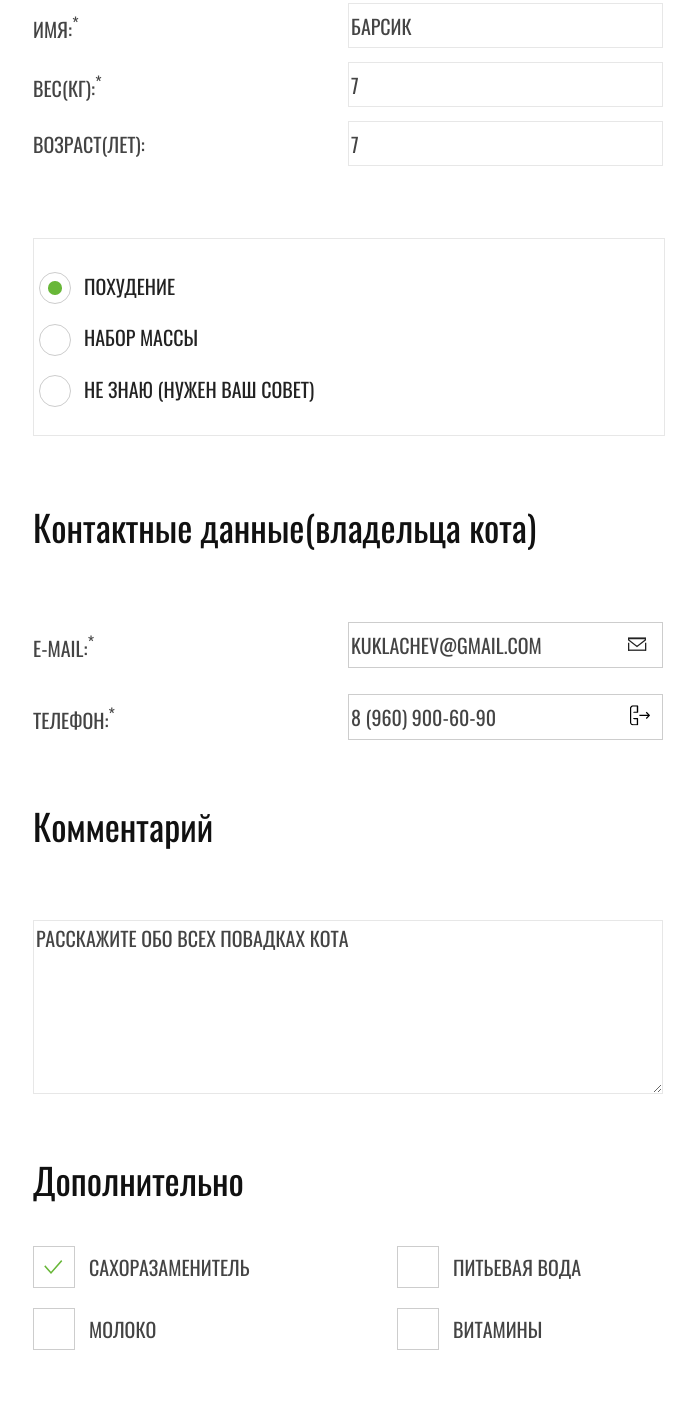
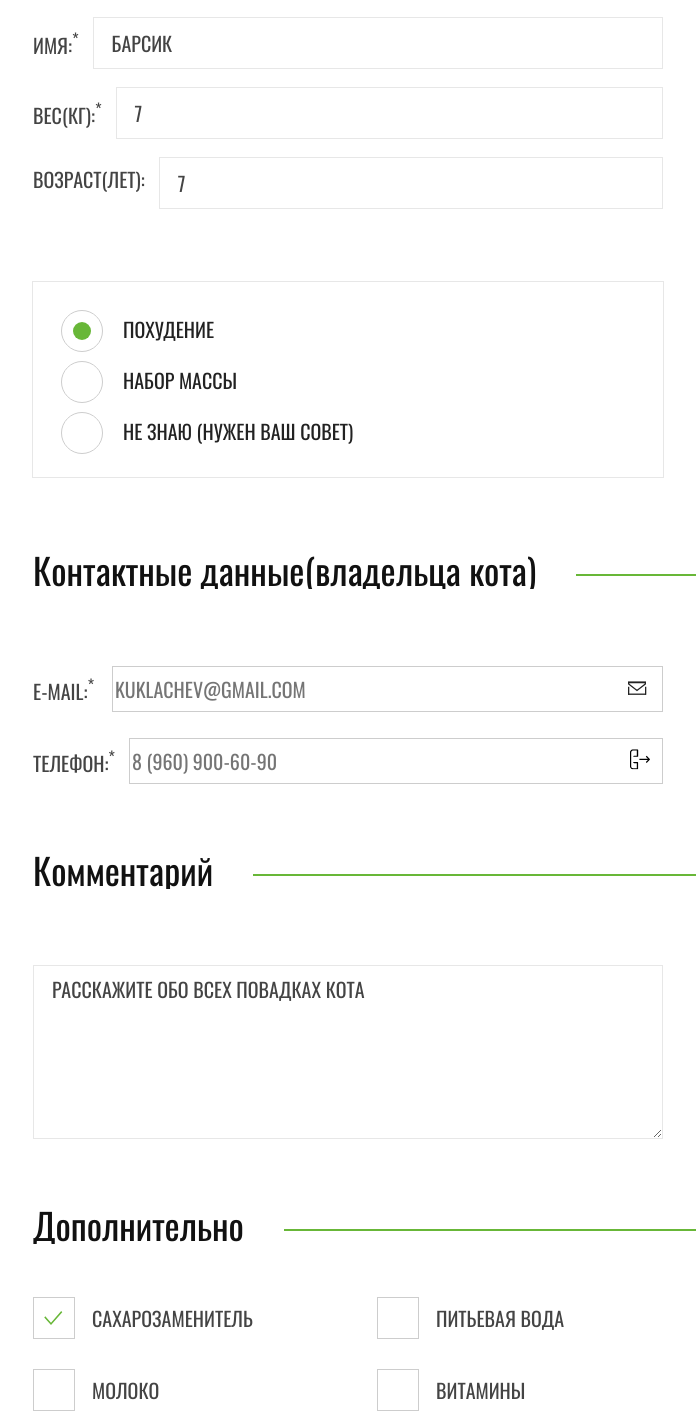
Before and after one commit to fill-tarkovich/1524469-cat-energy-21, a website: page source/form.html in a window 1280 px wide. Shown: the part 367-1785 px from the top of the page, without its empty margins (292-988 px from the left). Drawn offline with nearby package versions, Linux system fonts and the light colour scheme; files that its build step writes are made by us from their sources.

Commit message:
Страница формы

```diff
--- a/source/form.html
+++ b/source/form.html
@@ -27,7 +27,7 @@
           <a href="catalog.html">Каталог продукции</a>
         </li>
         <li class="main-nav__list-item">
-          <a href="#">Подбор программы</a>
+          <a class="active" href="#">Подбор программы</a>
         </li>
       </ul>
     </nav>
@@ -36,8 +36,10 @@
     <div class="container--form">
       <h1 class="form-page__main-heading">Подбор программы</h1>
       <p class="form-page__top-text">Заполните анкету, и мы подберем программу питания для вашего кота</p>
+    </div>
       <form action="https://echo.htmlacademy.ru" class="form">
         <div class="form__basic">
+          <div class="container--form">
           <div class="form__top">
             <div class="form__item"><label class="form__text-label" for="name">Имя:<sup>*</sup></label><input
                 type="text" class="form__text-input" name="name" id="name" placeholder="барсик"></div>
@@ -46,6 +48,7 @@
             <div class="form__item"><label class="form__text-label" for="age">Возраст(лет):</label><input
                 class="form__text-input" type="text" name="age" id="age" placeholder="7"></div>
           </div>
+        </div>
           <div class="form__radio">
             <div class="container--form">
               <div class="form__radio-item"><input class="form__radio-button" type="radio" name="loose-weight" id="loose-weight" checked><label
@@ -58,24 +61,29 @@
             </div>
           </div>
         </div>
-    </div>
-    <h2 class="form__heading container--form">Контактные данные<br class="form__heading-break">(владельца кота)</h2>
+    <div class="container__overflow">
+    <div class="container--form">
+    <h2 class="form__heading">Контактные данные<br class="form__heading-break">(владельца кота)</h2></div></div>
     <div class="form__contacts container--form">
       <div class="form__contacts-item"><label class="form__text-label" for="e-mail">e-mail:<sup>*</sup></label><input
-          class="form__contacts-input" type="text" name="e-mail" id="e-mail" placeholder="kuklachev@gmail.com"><img class="form__email-icon" src="img/icon_email.svg" alt="Иконка с письмом"></div>
+          class="form__contacts-input-left" type="text" name="e-mail" id="e-mail" placeholder="kuklachev@gmail.com"><img class="form__email-icon" src="img/icon_email.svg" alt="Иконка с письмом"></div>
       <div class="form__contacts-item"><label class="form__text-label" for="phone">телефон:<sup>*</sup></label><input
-          class="form__contacts-input" type="text" name="phone" id="phone" placeholder="8 (960) 900-60-90"><img class="form__phone-icon" src="img/icon_phone.svg" alt="Иконка с телефоном"></div>
+          class="form__contacts-input-right" type="text" name="phone" id="phone" placeholder="8 (960) 900-60-90"><img class="form__phone-icon" src="img/icon_phone.svg" alt="Иконка с телефоном"></div>
     </div>
-    <h2 class="form__heading container--form">Комментарий</h2>
+    <div class="container__overflow">
+    <div class="container--form">
+    <h2 class="form__heading">Комментарий</h2></div></div>
     <div class="container--form">
       <textarea class="form__comment" name="comment" id="comment"
         placeholder="расскажите обо всех повадках кота"></textarea>
     </div>
-    <h2 class="form__heading container--form">Дополнительно</h2>
+    <div class="container__overflow">
+      <div class="container--form">
+    <h2 class="form__heading">Дополнительно</h2></div></div>
     <div class="container--form">
       <ul class="form__checklist">
         <li class="form__checklist-item"><input type="checkbox" class="form__checkbox" name="no-sugar" id="no-sugar"
-            checked><label for="no-sugar">сахоразаменитель</label></li>
+            checked><label for="no-sugar">сахарозаменитель</label></li>
         <li class="form__checklist-item"><input type="checkbox" class="form__checkbox" name="water" id="water"><label
             for="water">питьевая
             вода</label></li>
@@ -96,15 +104,13 @@
   <footer class="page-footer">
     <div class="page-footer__info-container">
       <div class="page-footer__info page-footer__info-form">
-        <p class="page-footer__info-left">приглашаем к сотрудничеству дилеров!</p>
-        <p class="page-footer__info-right">ул. Большая Конюшенная, д. 19/8 Санкт-Петербург</p>
+        <p class="page-footer__info-left">приглашаем <br>к сотрудничеству дилеров!</p>
+        <p class="page-footer__info-right">ул. Большая Конюшенная, д. 19/8 <br class="page-footer__break"><br class="page-footer__break">Санкт-Петербург</p>
       </div>
     </div>
-    <div class="page-footer__container">
       <iframe class="page-footer__map"
         src="https://www.google.com/maps/embed?pb=!1m18!1m12!1m3!1d1998.6037872533238!2d30.32085871595817!3d59.938716481876206!2m3!1f0!2f0!3f0!3m2!1i1024!2i768!4f13.1!3m3!1m2!1s0x4696310fca145cc1%3A0x42b32648d8238007!2z0JHQvtC70YzRiNCw0Y8g0JrQvtC90Y7RiNC10L3QvdCw0Y8g0YPQuy4sIDE5LzgsINCh0LDQvdC60YIt0J_QtdGC0LXRgNCx0YPRgNCzLCDQoNC-0YHRgdC40Y8sIDE5MTE4Ng!5e0!3m2!1sru!2sfi!4v1606254189367!5m2!1sru!2sfi"
         aria-hidden="false" tabindex="0"></iframe>
-    </div>
     <div class="page-footer__background">
       <div class="page-footer__contacts container">
         <svg class="page-footer__contacts-logo" width="128" height="24" viewBox="0 0 128 24" fill="none" xmlns="http://www.w3.org/2000/svg">
--- a/source/less/blocks/additional-items.less
+++ b/source/less/blocks/additional-items.less
@@ -33,7 +33,7 @@
     content: "";
     position: absolute;
     top: 50%;
-    width: 100vw; // чтоб тянулось на всю ширину экрана
+    width: 100vw;
     height: 2px;
     background: #68b738;
     z-index: -1;
--- a/source/less/blocks/form-page.less
+++ b/source/less/blocks/form-page.less
@@ -28,13 +28,14 @@
   text-transform: uppercase;
   margin-top: 0;
   margin-bottom: 39px;
+  width: 226px;
 
   @media (min-width: @tablet-width) {
     font-size: 20px;
     line-height: 30px;
     width: 323px;
     margin-top: 0;
-    margin-bottom: 54px;
+    margin-bottom: 68px;
 
     @media (min-width: @desktop-width) {
       margin-bottom: 66px;
--- a/source/less/blocks/form.less
+++ b/source/less/blocks/form.less
@@ -4,6 +4,7 @@
     justify-content: space-between;
     width: 1220px;
     height: 198px;
+    margin: auto;
     margin-bottom: 69px;
   }
 }
@@ -24,14 +25,15 @@
   line-height: 18px;
   color: @special_dark-grey;
   text-transform: uppercase;
-  display: grid;
-  grid-template-columns: 1fr 1fr;
+  display: flex;
+  justify-content: space-between;
   align-items: center;
   margin-top: 14px;
 
   @media (min-width: @tablet-width) {
     font-size: 20px;
     line-height: 30px;
+    margin-top: 18px;
   }
 
   @media (min-width: @desktop-width) {
@@ -46,7 +48,7 @@
 }
 
 .form__text-input {
-  width: 1fr;
+  width: 100%;
   height: 45px;
   border: 1px solid #E7E7E7;
   box-sizing: border-box;
@@ -61,14 +63,23 @@
   @media (min-width: @tablet-width) {
     font-size: 20px;
     line-height: 30px;
+    height: 52px
   }
 }
 
 .form__text-label {
-  width: 1fr;
+  height: 30px;
+  padding-right: 14px;
+  word-wrap: none;
+
+  @media (min-width: @tablet-width) {
+    padding-right: 14px;
+    height: 40px;
+    padding-top: 2px;
+  }
 }
 
-.form__contacts-input {
+.form__contacts-input-left {
   height: 45.15px;
   border: 1px solid @special_grey;
   box-sizing: border-box;
@@ -79,10 +90,42 @@
   line-height: 18px;
   color: @special_dark-grey;
   text-transform: uppercase;
+  width: 217px;
 
   @media (min-width: @tablet-width) {
     font-size: 20px;
     line-height: 30px;
+    width: 551px;
+  }
+
+  @media (min-width: @desktop-width) {
+    width: 486px;
+    height: 52px;
+  }
+}
+
+.form__contacts-input-right {
+  height: 45.15px;
+  border: 1px solid @special_grey;
+  box-sizing: border-box;
+  outline: none;
+  font-family: @oswald;
+  font-weight: normal;
+  font-size: 16px;
+  line-height: 18px;
+  color: @special_dark-grey;
+  text-transform: uppercase;
+  width: 100%;
+
+  @media (min-width: @tablet-width) {
+    font-size: 20px;
+    line-height: 30px;
+    width: 535px;
+  }
+
+  @media (min-width: @desktop-width) {
+    width: 472px;
+    height: 52px;
   }
 }
 
@@ -109,6 +152,7 @@
   line-height: 18px;
   color: @special_dark-grey;
   text-transform: uppercase;
+  padding-left: 16px;
 
   @media (min-width: @tablet-width) {
     font-size: 20px;
@@ -128,6 +172,7 @@
   line-height: 18px;
   color: @special_dark-grey;
   text-transform: uppercase;
+  padding-top: 8px;
 
   @media (min-width: @tablet-width) {
     font-size: 20px;
@@ -136,9 +181,9 @@
 }
 
 .form__radio {
-  margin-top: 24px;
+  margin-top: 22px;
   margin-bottom: 26px;
-  height: 157px;
+  height: 156px;
   border-top: 1px solid @border-grey;
   border-bottom: 1px solid @border-grey;
 
@@ -163,15 +208,15 @@
 
   @media (min-width: @tablet-width) {
     width: 630px;
-    height: 136px;
+    height: 139px;
     margin: auto;
     border: 1px solid #E7E7E7;
-    padding-top: 30px;
-    padding-bottom: 30px;
+    padding-top: 28px;
+    padding-bottom: 28px;
   }
 
   @media (min-width: @desktop-width) {
-    height: 146px;
+    height: 143px;
     width: 570px;
     margin: 0;
     padding-top: 24px;
@@ -192,6 +237,7 @@
   @media (min-width: @tablet-width) {
     font-size: 20px;
     line-height: 30px;
+    height: 37px;
   }
 }
 
@@ -200,7 +246,15 @@
   appearance: none;
   width: 30px;
   height: 30px;
-  margin-right: 15px;
+  margin-right: 11px;
+  left: -6px;
+
+  @media (min-width: @tablet-width) {
+    margin-left: 34px;
+    margin-right: 16px;
+    width: 40px;
+    height: 40px;
+  }
 }
 
 .form__radio-button::before {
@@ -210,6 +264,11 @@
   border: 1px solid @special_grey;
   position: absolute;
   border-radius: 50%;
+
+  @media (min-width: @tablet-width) {
+    width: 40px;
+    height: 40px
+  }
 }
 
 .form__radio-button:checked::after {
@@ -221,6 +280,13 @@
   position: absolute;
   top: 9px;
   left: 9px;
+
+  @media (min-width: @tablet-width) {
+    width: 18px;
+    height: 18px;
+    top: 12px;
+    left: 12px;
+  }
 }
 
 .form__contacts {
@@ -238,11 +304,11 @@
  }
 
  @media (min-width: @desktop-width) {
-   display: grid;
-   grid-template-columns: 569px 582px;
+   display: flex;
+   flex-direction: row;
    justify-content: space-between;
    height: 52px;
-   padding-top: 76px;
+   padding-top: 73px;
    padding-bottom: 67px;
  }
 }
@@ -255,8 +321,8 @@
   line-height: 18px;
   color: @special_dark-grey;
   text-transform: uppercase;
-  display: grid;
-  grid-template-columns: 1fr 1fr;
+  display: flex;
+  justify-content: space-between;
   align-items: center;
 
   @media (min-width: @tablet-width) {
@@ -266,7 +332,6 @@
   }
 
   @media (min-width: @desktop-width) {
-    max-width: 569px;
     height: 52px;
   }
 }
@@ -276,14 +341,55 @@
   font-weight: normal;
   font-size: 24px;
   line-height: 26px;
-  width: 300px;
+  height: 26px;
+  position: relative;
+  display: inline-block;
+  background: #ffffff;
+  margin: 0;
+  padding-right: 18px;
+  align-items: center;
 
   @media (min-width: @tablet-width) {
-    width: 768px;
     font-size: 36px;
     line-height: 36px;
+    padding-left: 40px;
+    padding-right: 40px;
+    left: -40px;
     margin: 0;
   }
+}
+
+.form__heading::before,
+.form__heading::after {
+  content: "";
+    position: absolute;
+    top: 50%;
+    width: 100vw;
+    height: 2px;
+    background: #68b738;
+    z-index: -1;
+    transform: translateY(2px);
+
+    @media (min-width: @tablet-width) {
+      transform: translateY(9px);
+    }
+
+    @media (min-width: @desktop-width) {
+
+    }
+}
+
+.form__heading::before {
+  right: 0;
+  display: none;
+
+  @media (min-width: @tablet-width) {
+    display: inline-block;
+  }
+}
+
+.form__heading::after {
+  left: 20px;
 }
 
 .form__heading-break {
@@ -293,8 +399,8 @@
 }
 
 .form__comment {
-  margin-top: 38px;
-  margin-bottom: 23px;
+  margin-top: 36px;
+  margin-bottom: 19px;
 
   @media (min-width: @tablet-width) {
     margin: 76px auto 65px auto;
@@ -304,29 +410,31 @@
 
   @media (min-width: @desktop-width) {
     width: 1220px;
-    margin-bottom: 67px;
+    margin-bottom: 64px;
   }
 }
 
 .form__checklist {
   list-style: none;
   padding: 0;
-  margin-top: 34px;
+  margin-top: 32px;
   margin-bottom: 34px;
 
   @media (min-width: @tablet-width) {
+    width: 610px;
     height: 112px;
-    margin-top: 54px;
-    margin-bottom: 54px;
+    margin-top: 59px;
+    margin-bottom: 47px;
     display: flex;
     flex-wrap: wrap;
     justify-content: space-between;
   }
 
   @media (min-width: @desktop-width) {
+    width: 1240px;
     height: 40px;
     margin-top: 62px;
-    margin-bottom: 61px;
+    margin-bottom: 54px;
   }
 }
 
@@ -347,7 +455,7 @@
     line-height: 30px;
     height: 30px;
     width: 266px;
-    margin-bottom: 32px;
+    margin-bottom: 42px;
   }
 }
 
@@ -364,6 +472,7 @@
   @media (min-width: @tablet-width) {
     width: 40px;
     height: 40px;
+    margin-right: 19px;
   }
 }
 
@@ -387,6 +496,7 @@
 }
 
 .form__bottom {
+  padding-bottom: 19px;
   @media (min-width: @tablet-width) {
     display: flex;
     align-items: center;
@@ -407,12 +517,21 @@
 
   @media (min-width: @tablet-width) {
     font-size: 16px;
+    margin-top: 12px;
   }
 }
 
 .form__button {
   @media (min-width: @tablet-width) {
     margin: 0;
-    margin-right: 61px;
+    margin-right: 64px;
+    font-size: 20px;
+    width: 282px;
+    height: 52px;
+  }
+
+  @media (min-width: @desktop-width) {
+    width: 568px;
+    margin-right: 84px;
   }
 }
--- a/source/less/blocks/page-footer.less
+++ b/source/less/blocks/page-footer.less
@@ -145,7 +145,7 @@
   margin-bottom: 28px;
 
   @media (min-width: @tablet-width) {
-    margin-top: 53px;
+    margin-top: 60px;
     margin-bottom: auto;
     margin-left: 0;
   }
@@ -165,7 +165,7 @@
 
   @media (min-width: @tablet-width) {
     border: none;
-    margin-bottom: 23px;
+    margin-bottom: 10px;
   }
 
   @media (min-width: @desktop-width) {
@@ -222,7 +222,7 @@
 
   @media (min-width: @tablet-width) {
     width: 163px;
-    margin-bottom: 24px;
+    margin-bottom: 10px;
   }
 
   @media (min-width: @desktop-width) {
```
Also changed, not shown: source/catalog.html (+0 -2 lines), source/index.html (+1 -1 lines), source/less/blocks/promo.less (+2 -5 lines), source/img/green-cat-desktop.jpg (added).
